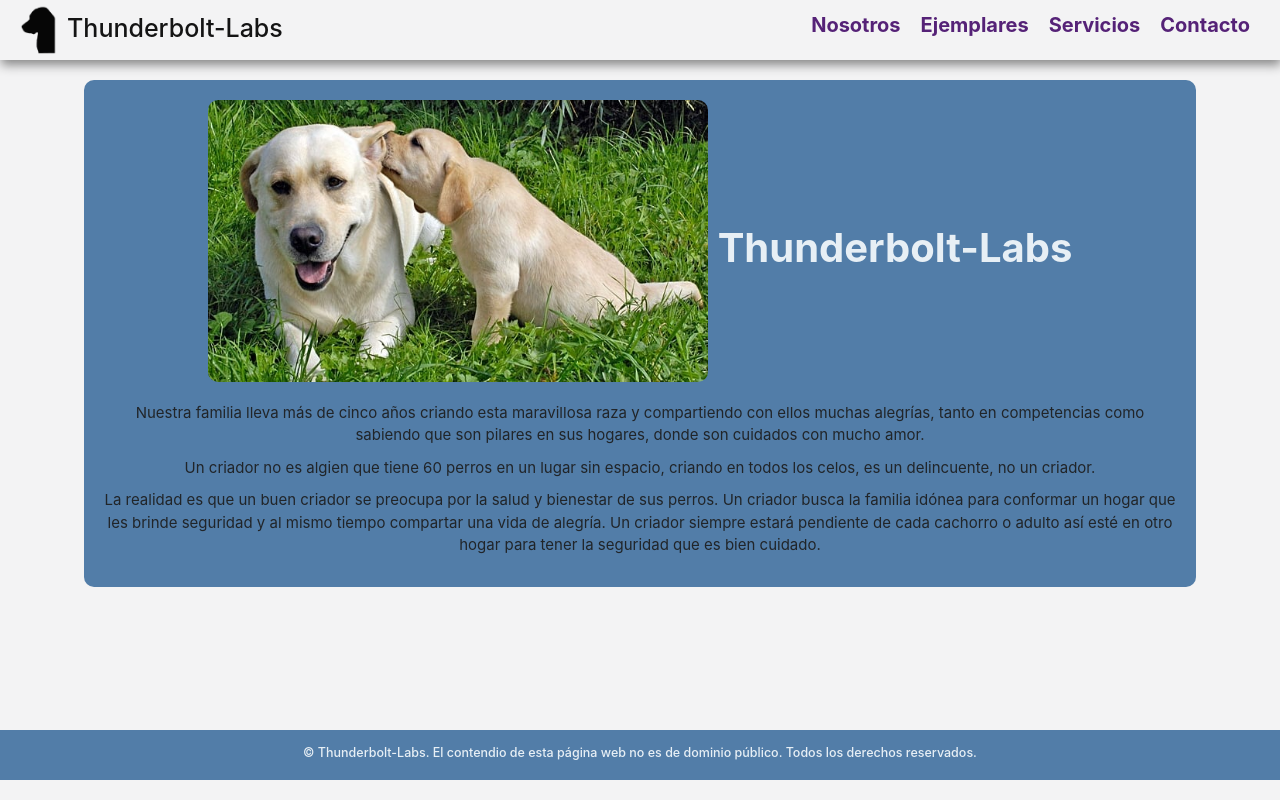
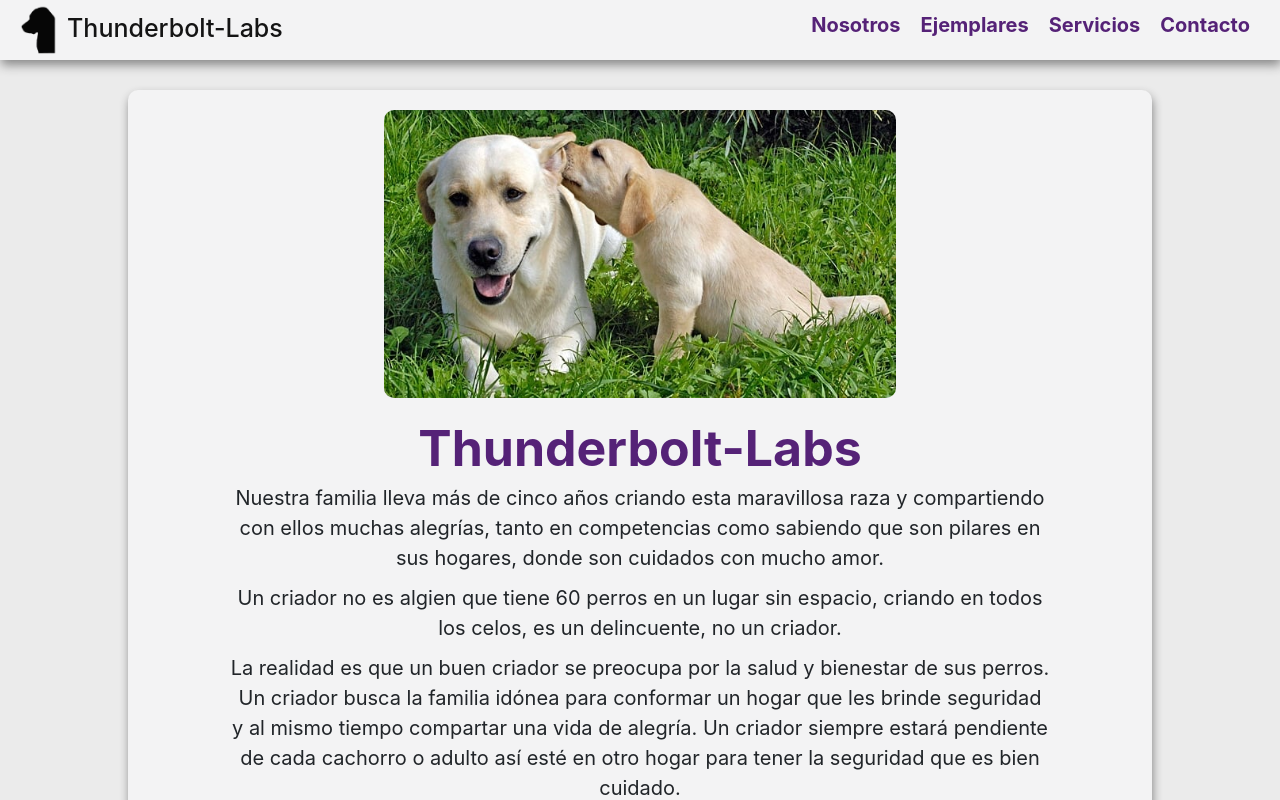
Before and after one commit to renedelcarpio/tbl, a React (Create React App) app: page /About-us in a window 1280 px wide. Built offline with nearby package versions, Linux system fonts and the light colour scheme.

Commit message:
se corrigieron detalles en el diseño de home, footer y navbar

```diff
--- a/src/components/Footer.js
+++ b/src/components/Footer.js
@@ -1,14 +1,37 @@
-import React from 'react'
+import React from 'react';
+import styled from 'styled-components';
+import theme from '../theme';
 
-import '../styles/Footer.css'
+const FooterContainer = styled.div`
+	display: flex;
+	justify-content: center;
+	align-items: center;
+	align-self: baseline;
+	width: 100%;
+	height: 5rem;
+	background: ${theme.white};
+	color: ${theme.purple};
+	border-top: 2px solid ${theme.purple};
+`;
+
+const FooterText = styled.h5`
+	background: ${theme.white};
+	font-size: 1.2rem;
+
+	@media (max-width: 800px) {
+		font-size: 0.8rem;
+	}
+`;
+
 function Footer() {
-    return (
-        <>
-            <div className='footer__container'>
-                <h5>© Thunderbolt-Labs. El contendio de esta página web no es de dominio público. Todos los derechos reservados.</h5>
-            </div>
-        </>
-    )
+	return (
+		<FooterContainer className='footer__container'>
+			<FooterText>
+				© Thunderbolt-Labs. El contendio de esta página web no es de dominio
+				público. Todos los derechos reservados.
+			</FooterText>
+		</FooterContainer>
+	);
 }
 
-export default Footer
+export default Footer;
--- a/src/components/Navbar.js
+++ b/src/components/Navbar.js
@@ -9,6 +9,7 @@ import '../styles/Navbar.css';
 const NavBar = styled.nav`
 	display: flex;
 	justify-content: space-between;
+	background: ${theme.white};
 	align-items: center;
 	box-shadow: 0.1rem 0.5rem 1rem ${theme.shadow};
 	max-height: 8rem;
@@ -92,7 +93,6 @@ const Navbar = () => {
 	};
 
 	return (
-		<>
 		<NavBar>
 			<LogoNameContainer>
 				<ThunderboltLogo src={tblLogo} alt='' />
@@ -119,7 +119,6 @@ const Navbar = () => {
 					})}
 			</Menu>
 		</NavBar>
-		</>
 	);
 };
 
--- a/src/global.css
+++ b/src/global.css
@@ -11,7 +11,7 @@ html {
 }
 
 body {
-	background-color: #f3f3f4;
+	background-color: #ebebeb;
 	position: fixed;
 	top: 0;
 	bottom: 0;
--- a/src/pages/AboutUs.js
+++ b/src/pages/AboutUs.js
@@ -1,26 +1,76 @@
-import React from 'react'
+import React from 'react';
+import styled from 'styled-components';
+import labrador2 from '../images/labrador2.jpg';
+import theme from '../theme';
 
-import '../styles/AboutUs.css'
-import labrador2 from '../images/labrador2.jpg'
+const AboutContainer = styled.div`
+	display: flex;
+	flex-wrap: wrap;
+	justify-content: center;
+	margin: auto;
+	background: ${theme.white};
+	margin-top: 3rem;
+	margin-bottom: 3rem;
+	max-width: 80%;
+	border-radius: 10px;
+	box-shadow: 0.1rem 0.5rem 1rem ${theme.shadow};
+`;
+
+const ImageContainer = styled.div`
+	margin-top: 2rem;
+	margin-bottom: 2rem;
+	width: 50%;
+	border-radius: 5px;
+`;
+
+const AboutUsImage = styled.img`
+	width: 100%;
+	border-radius: 10px;
+`;
+
+const ContentContainer = styled.div`
+	width: 80%;
+`;
+
+const Title = styled.h1`
+	font-size: 5rem;
+	font-weight: bold;
+	color: ${theme.purple};
+`;
+
+const Info = styled.p`
+	font-size: 2rem;
+`;
 
 function AboutUs() {
-    return (
-        <div className='about__main-container'>
-            <div className='about__image-container' >
-                <img className='about__image' src={ labrador2 } alt="Foto de un labrador"/>
-                <h1 className='about__title'>Thunderbolt-Labs</h1>
-                <p className='about__about-dog'>
-                    Nuestra familia lleva más de cinco años criando esta maravillosa raza y compartiendo con ellos muchas alegrías, tanto en competencias como sabiendo que son pilares en sus hogares, donde son cuidados con mucho amor.
-                </p>
-                <p className='about__about-dog'>
-                    Un criador no es algien que tiene 60 perros en un lugar sin espacio, criando en todos los celos, es un delincuente, no un criador.
-                </p>
-                <p className='about__about-dog'>
-                    La realidad es que un buen criador se preocupa por la salud y bienestar de sus perros. Un criador busca la familia idónea para conformar un hogar que les brinde seguridad y al mismo tiempo compartar una vida de alegría. Un criador siempre estará pendiente de cada cachorro o adulto así esté en otro hogar para tener la seguridad que es bien cuidado.
-                </p>
-            </div>
-        </div>
-    )
+	return (
+		<AboutContainer>
+			<ImageContainer className='about__image-container'>
+				<AboutUsImage src={labrador2} alt='Foto de un labrador' />
+			</ImageContainer>
+			<ContentContainer>
+				<Title>Thunderbolt-Labs</Title>
+				<Info>
+					Nuestra familia lleva más de cinco años criando esta maravillosa raza
+					y compartiendo con ellos muchas alegrías, tanto en competencias como
+					sabiendo que son pilares en sus hogares, donde son cuidados con mucho
+					amor.
+				</Info>
+				<Info>
+					Un criador no es algien que tiene 60 perros en un lugar sin espacio,
+					criando en todos los celos, es un delincuente, no un criador.
+				</Info>
+				<Info>
+					La realidad es que un buen criador se preocupa por la salud y
+					bienestar de sus perros. Un criador busca la familia idónea para
+					conformar un hogar que les brinde seguridad y al mismo tiempo
+					compartar una vida de alegría. Un criador siempre estará pendiente de
+					cada cachorro o adulto así esté en otro hogar para tener la seguridad
+					que es bien cuidado.
+				</Info>
+			</ContentContainer>
+		</AboutContainer>
+	);
 }
 
-export default AboutUs
+export default AboutUs;
--- a/src/pages/Home.js
+++ b/src/pages/Home.js
@@ -2,6 +2,7 @@ import React from 'react';
 import styled from 'styled-components';
 import wideImage from '../images/manada.jpg';
 import tallImage from '../images/labrador.jpg';
+import theme from '../theme';
 
 const ImageContainer = styled.div`
 	display: flex;
@@ -14,7 +15,7 @@ const ImageContainer = styled.div`
 	width: 80%;
 	max-height: 82%;
 	overflow: hidden;
-	box-shadow: 0.3rem 0.5rem 0.5rem #888888;
+	box-shadow: 0.3rem 0.5rem 0.5rem ${theme.shadow};
 
 	@media (max-width: 1025px) {
 		margin-top: 8rem;
--- a/src/theme.js
+++ b/src/theme.js
@@ -5,6 +5,7 @@ const theme = {
 	pink: '#d30c7b',
 	shadow: '#888888',
 	black: '#141414',
+	bone: '#ebebeb',
 };
 
 export default theme;
```
Lines whose indentation alone changed are shown as unchanged.
